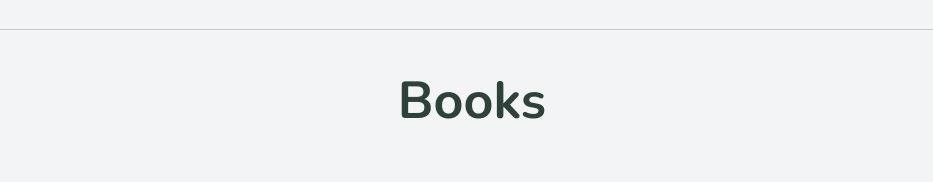
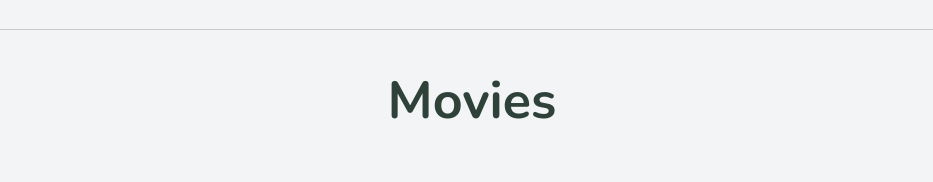
Before and after one commit to frontendella/gallery, a React (Create React App) app: page / in a window 1280 px wide. Shown: the part 141-323 px from the top of the page, without its empty margins (168-1101 px from the left). Built offline with nearby package versions, Linux system fonts and the light colour scheme.

Commit message:
Fix Title of the page to the correct: "Movies" instead of "Books"

```diff
--- a/src/components/Content.js
+++ b/src/components/Content.js
@@ -9,7 +9,7 @@ export default function Content ({onCardClick}) {
     <main className="content">
 
       <section className="gallery content__section">
-        <h1 className="gallery__heading">Books</h1>
+        <h1 className="gallery__heading">Movies</h1>
         <ul className="gallery__list">
           {cardList.map((item, ind) => (
             <Card
```
